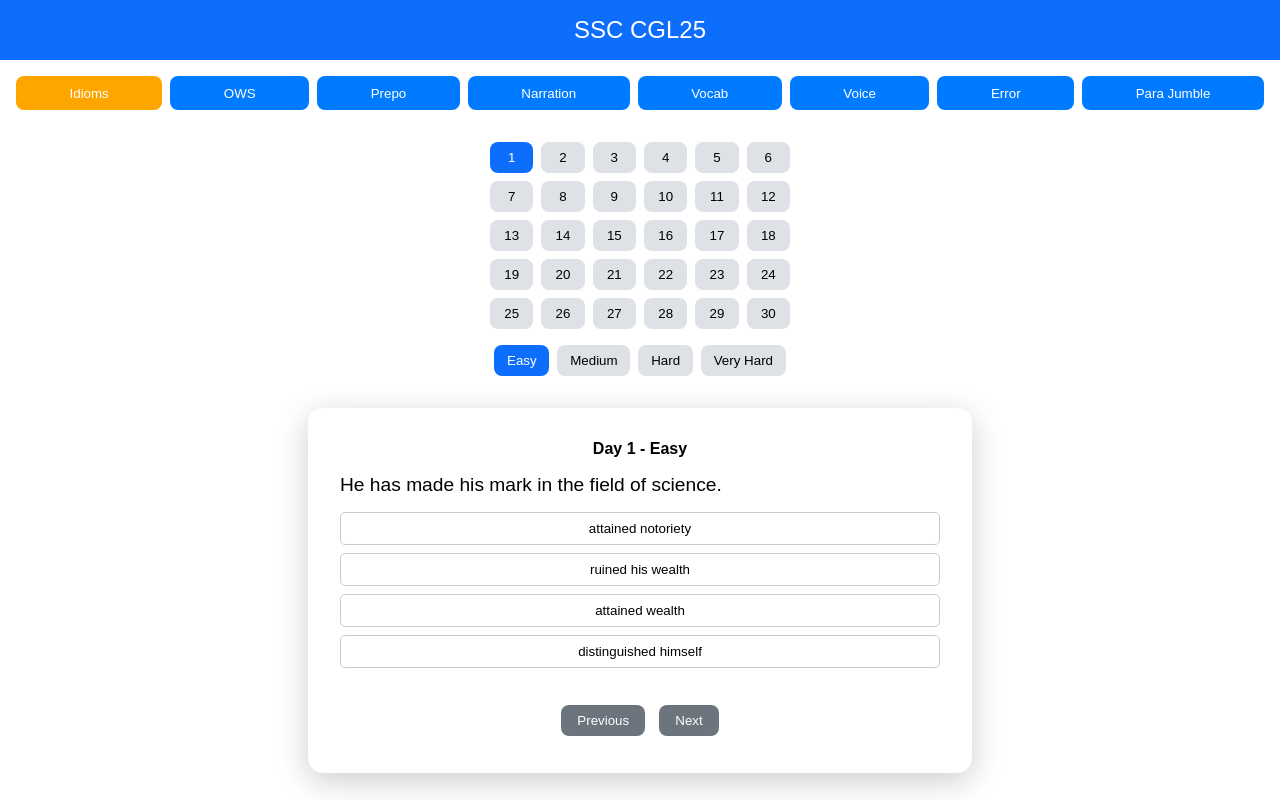
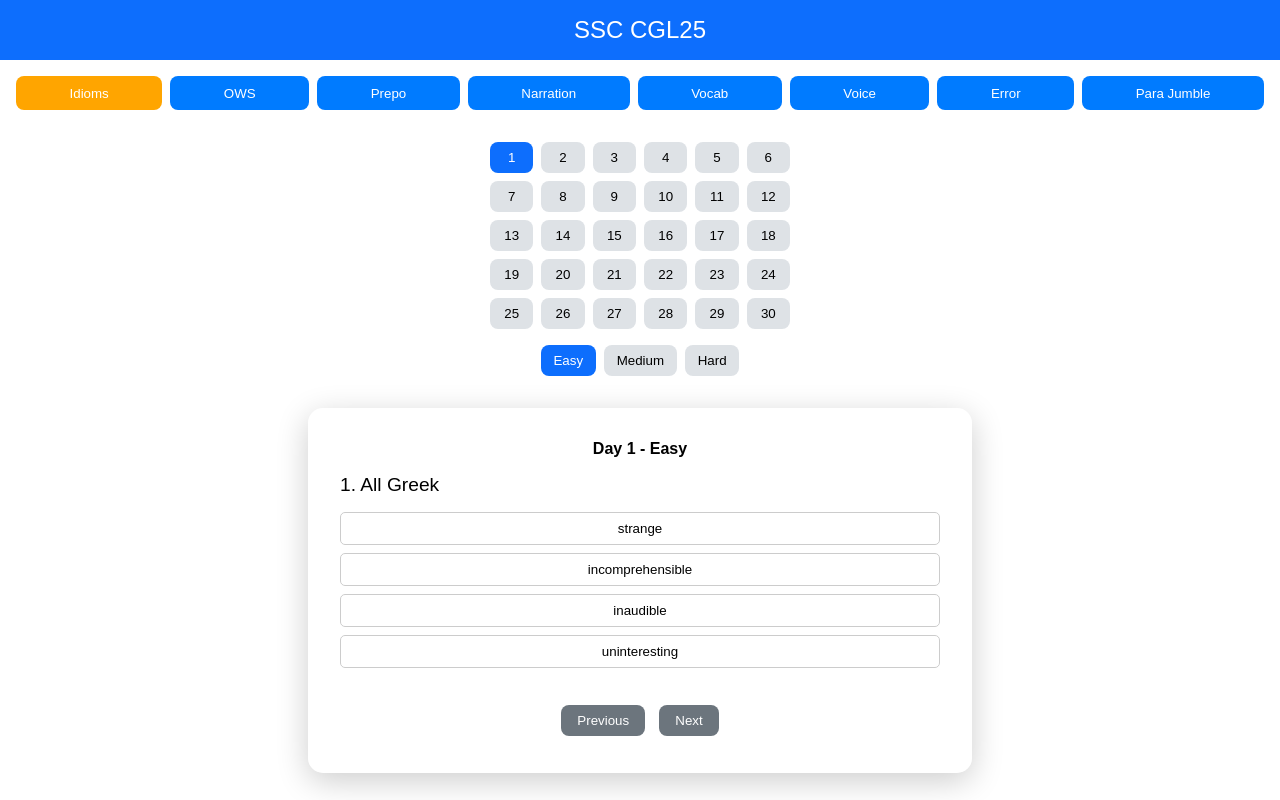
Before and after one commit to gopesh1234/cgl25, a plain HTML site: page index.html in a window 1280 px wide. Drawn offline with Linux system fonts and the light colour scheme.

Commit message:
Update index.html

```diff
--- a/index.html
+++ b/index.html
@@ -198,7 +198,6 @@
             <button onclick="setDifficulty('Easy')">Easy</button>
             <button onclick="setDifficulty('Medium')">Medium</button>
             <button onclick="setDifficulty('Hard')">Hard</button>
-            <button onclick="setDifficulty('Very Hard')">Very Hard</button>
         </div>
     </div>
 
@@ -217,13 +216,31 @@
     <script>
         const questions = {
             idioms: [
-                { day: 1, difficulty: 'Easy', q: "He has made his mark in the field of science.", options: ["attained notoriety", "ruined his wealth", "attained wealth", "distinguished himself"], answer: 3 },
-                { day: 2, difficulty: 'Medium', q: "She rejected his proposal point-blank.", options: ["briefly", "directly", "positively", "rudely"], answer: 1 },
+                { day: 1, difficulty: 'Easy', q: "1. All Greek", options: ["strange", "incomprehensible", "inaudible", "uninteresting"], answer: 1 },
+                { day: 1, difficulty: 'Easy', q: "2. Ace in the hole", options: ["A crucial resource that is hidden till its use is required", "A talented person who is chained by his circumstances", "A person who is considered a doyen in his field", "A person whose capabilities are limited to a particular field"], answer: 0 },
+
+                { day: 1, difficulty: 'Medium', q: "1. Aboveboard", options: ["simple", "open", "decent", "friendly"], answer: 1 },
+                {
+                    day: 1, difficulty: 'Medium', q: "2. An axe to grind", options:
+                    ["To indulge in evil conspiracies",
+                     "To catch a fish in disturbed water",
+                     "To make a personal profit out of a situation",
+                     "To aggravate the situation"
+                    ], answer: 2
+                },
+
+                { day: 1, difficulty: 'Hard', q: "1. All in a day's work", options: ["Even in routine work one can find instances of fun", "Something unusual or difficult accepted as part of someone's normal routine", "A lot of work which is done in just one day", "Work all day on a job that you love"], answer: 1 },
+
             ],
             ows: [
                 { day: 1, difficulty: 'Easy', q: "A person who speaks many languages", options: ["Linguist", "Polyglot", "Grammarian", "Translator"], answer: 1 },
                 { day: 2, difficulty: 'Medium', q: "One who never drinks alcohol", options: ["Teetotaler", "Sober", "Saint", "Drunkard"], answer: 0 },
-            ]
+            ],
+            vocab: [
+                { day: 1, difficulty: 'Medium', q: "Convene (Verb) -- बुलवाना", options: ["Come or bring together for a meeting or activity; assemble", "Make (someone) less angry or hostile", "Go or move back or further away from a previous position", "None of the above"], answer: 0 },
+                { day: 1, difficulty: 'Medium', q: "Placate (Verb) -- तसलली देना", options: ["Make (someone) less angry or hostile", "Come or bring together for a meeting", "To provoke someone intentionally", "To advance aggressively"], answer: 0 },
+                { day: 1, difficulty: 'Medium', q: "Recede (Verb) -- पीछे हटना", options: ["To approach something", "Go or move back from a previous position", "To summon people together", "To calm someone down"], answer: 1 },
+            ],
         };
 
         let currentSection = localStorage.getItem("section") || "idioms";
@@ -307,11 +324,11 @@
                     if (!isCorrect) {
                         optionsDiv.children[currentQ.answer].className = 'correct';
                     }
-                    setTimeout(() => {
-                        currentIndex++;
-                        if (currentIndex >= data.length) currentIndex = 0;
-                        renderQuestion();
-                    }, 3000);
+                    // setTimeout(() => {
+                    //     currentIndex++;
+                    //     if (currentIndex >= data.length) currentIndex = 0;
+                    //     renderQuestion();
+                    // }, 5000);
                 };
                 optionsDiv.appendChild(btn);
             });
```
